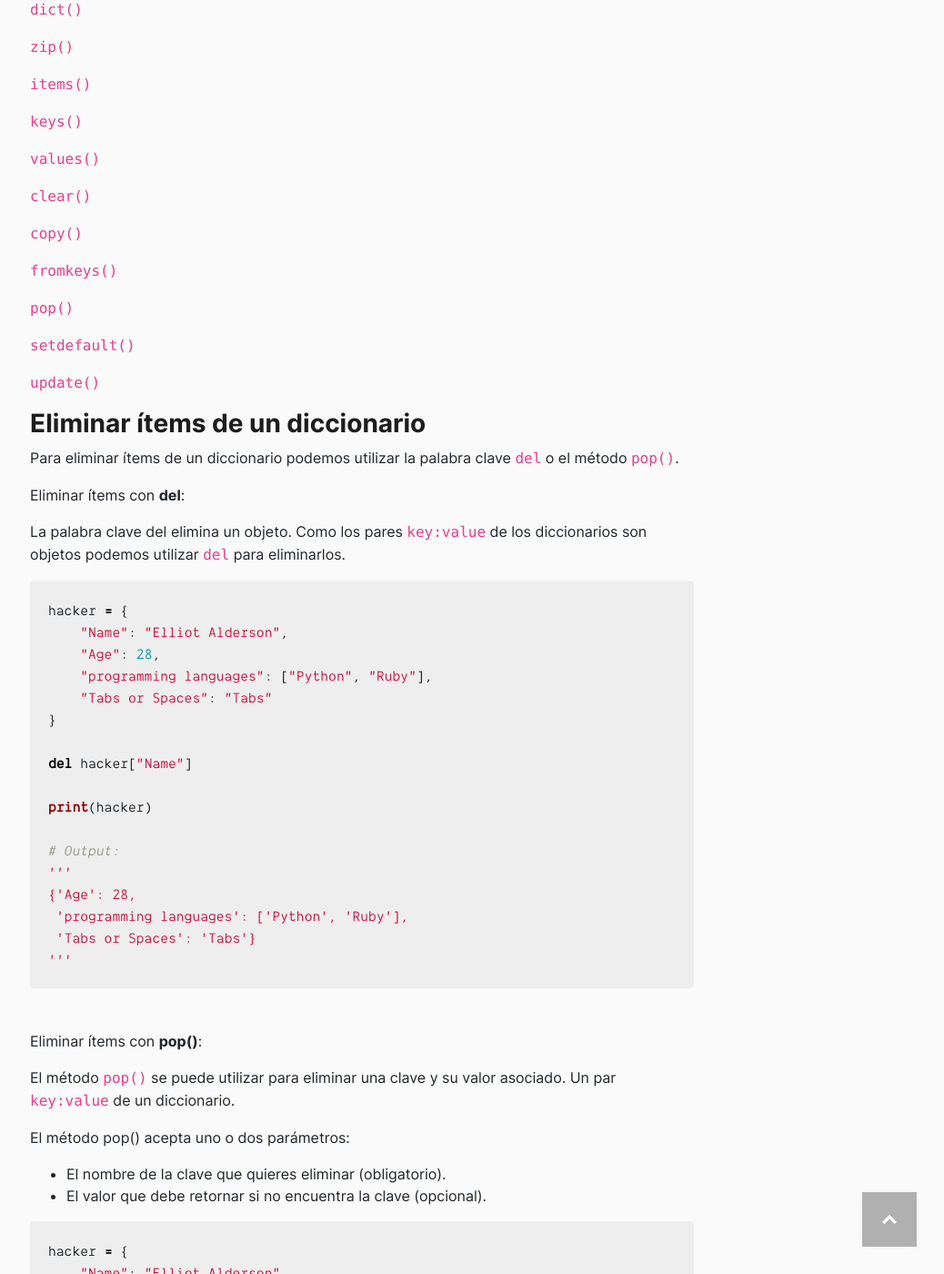
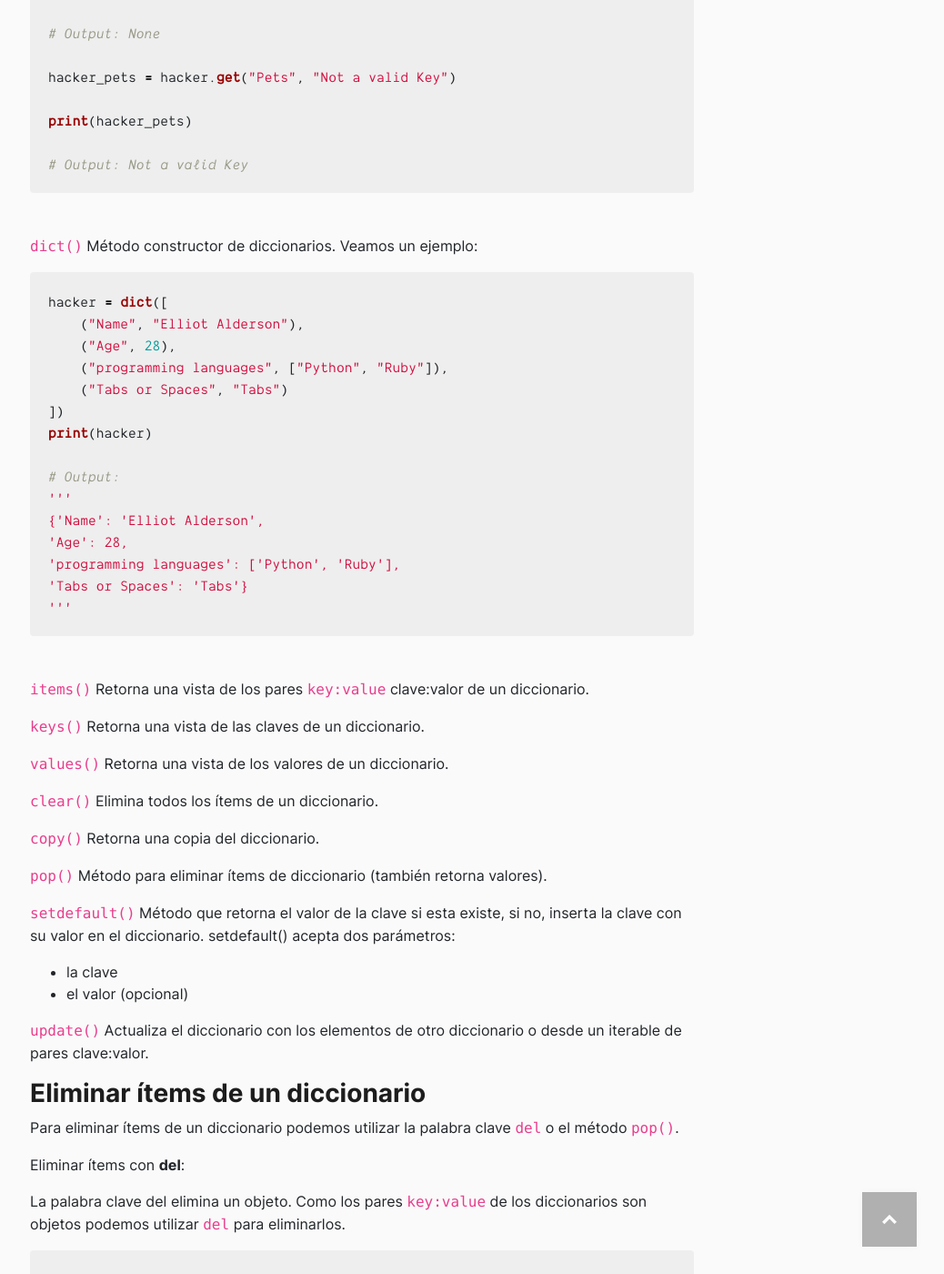
Before and after one commit to MarcelReig/netinetidesign, a Jekyll site: the page built from _posts/2021-09-11-diccionarios-en-python.md, in a window 1280 px wide and 1400 px high, scrolled down 3495 px. Shown: the whole window at 91% size, without its empty margins (242-1280 px from the left). Built offline with Jekyll 4.4.1, drawn with Linux system fonts in a browser that asks for light colours; comment, search, counter and statistics services are not loaded; some of the changed text lies outside the part shown.

Commit message:
edit dictionaries post

````diff
--- a/_posts/2021-09-11-diccionarios-en-python.md
+++ b/_posts/2021-09-11-diccionarios-en-python.md
@@ -10,11 +10,19 @@
 
 Los diccionarios en Python son una estructura de datos que permite almacenar contenido en forma `key:value` clave:valor.
 
-La lista de pares `key:value` se crea entre paréntesis `{}` y cada par de  `key:value` se separa con una coma.
+A diferencia de las listas, tuplas y strings que son indexados por su índice los diccionarios son indexados por claves.
 
-Los diccionarios son mutables, su contenido se puede modificar.
+La lista de pares `key:value` se crea entre llaves `{}` y cada par de  clave:valor se separa con comas.
+
+Los diccionarios __son mutables__, su contenido se puede modificar.
 
 Los diccionarios permiten guardar distintos tipos de datos: Strings, enteros, flotantes, booleanos, tuplas, listas y otros diccionarios.
+
+Asignando el valor `{}` a una variable creas un diccionario vacio.
+
+Los diccionarios también se pueden crear con el constructor `dict()`, introduciendo los pares `key:value` entre paréntesis.
+
+Veamos un ejemplo envolviendo los pares clave:valor entre llaves `{}`:
 
 ```py
 hacker = {
@@ -28,9 +36,9 @@
 
 # Output:
 '''{'Name': 'Elliot Alderson',
- 'Age': 28,
-  'programming languages': ['Python', 'Ruby'],
-  'Tabs or Spaces': 'Tabs'}
+'Age': 28,
+'programming languages': ['Python', 'Ruby'],
+'Tabs or Spaces': 'Tabs'}
 '''
 ```
 Acceder a un valor por su clave:
@@ -110,38 +118,56 @@
 
 # Output: Elliot Alderson
 
-print(hacker_name)
-hacker_name = hacker.get("Car")
+hacker_pets = hacker.get("Pets")
+
+print(hacker_pets)
 
 # Output: None
 
-print(hacker_name)
-hacker_name = hacker.get("Car", "Not a valid Key")
+hacker_pets = hacker.get("Pets", "Not a valid Key")
+
+print(hacker_pets)
 
 # Output: Not a valid Key
 ```
 
-`dict()`
+`dict()` Método constructor de diccionarios. Veamos un ejemplo:
 
-`zip()`
+```py
+hacker = dict([
+    ("Name", "Elliot Alderson"),
+    ("Age", 28),
+    ("programming languages", ["Python", "Ruby"]),
+    ("Tabs or Spaces", "Tabs")
+])
+print(hacker)
 
-`items()`
+# Output:
+'''
+{'Name': 'Elliot Alderson',
+'Age': 28,
+'programming languages': ['Python', 'Ruby'],
+'Tabs or Spaces': 'Tabs'}
+'''
+```
 
-`keys()`
+`items()` Retorna una vista de los pares `key:value` clave:valor de un diccionario.
 
-`values()`
+`keys()` Retorna una vista de las claves de un diccionario.
 
-`clear()`
+`values()` Retorna una vista de los valores de un diccionario.
 
-`copy()`
+`clear()` Elimina todos los ítems de un diccionario.
 
-`fromkeys()`
+`copy()` Retorna una copia del diccionario.
 
-`pop()`
+`pop()` Método para eliminar ítems de diccionario (también retorna valores).
 
-`setdefault()`
+`setdefault()` Método que retorna el valor de la clave si esta existe, si no, inserta la clave con su valor en el diccionario. setdefault() acepta dos parámetros:
+- la clave
+- el valor (opcional)
 
-`update()`
+`update()` Actualiza el diccionario con los elementos de otro diccionario o desde un iterable de pares clave:valor.
 
 ### Eliminar ítems de un diccionario
 
@@ -166,8 +192,8 @@
 # Output:
 '''
 {'Age': 28,
- 'programming languages': ['Python', 'Ruby'],
- 'Tabs or Spaces': 'Tabs'}
+'programming languages': ['Python', 'Ruby'],
+'Tabs or Spaces': 'Tabs'}
 '''
 ```
 
@@ -197,10 +223,14 @@
 # Output:
 '''
 {'Age': 28,
- 'programming languages': ['Python',
-  'Ruby'], 'Tabs or Spaces': 'Tabs'}
+'programming languages': ['Python',
+'Ruby'], 'Tabs or Spaces': 'Tabs'}
 '''
 ```
+
+Eliminar ítems con __clear()__
+
+`clear()` Elimina todos los pares `key:value` de un diccionario.
 
 ### Diccionarios anidados
 
@@ -258,13 +288,13 @@
 [{'hacker_one':
 {'Name': 'Elliot Alderson',
 'Age': 28,
- 'programming languages': ['Python', 'Ruby'],
- 'Tabs or Spaces': 'Tabs'}},
+'programming languages': ['Python', 'Ruby'],
+'Tabs or Spaces': 'Tabs'}},
 {'hacker_two':
 {'Name': 'Richard Hendricks',
 'Age': 33,
- 'programming languages': ['C', 'Ruby', 'Java'],
-  'Tabs or Spaces': 'Tabs'}}]
+'programming languages': ['C', 'Ruby', 'Java'],
+'Tabs or Spaces': 'Tabs'}}]
 '''
 ```
 
--- a/about/index.html
+++ b/about/index.html
@@ -9,12 +9,10 @@
   <div class="about-left">
     <p class="lead color-gray">
       Hola! Mi nombre es Marcel Reig, soy dessarrollador web, vivo en la isla de Menorca y actualmente estoy cursando el Bootcampt Full Stack
-      <b>Python</b> and <b>React</b> en <a href="https://bottega.tech/python-react-part-time/" target="_blank"> devCamp
-        by
-        Bottega</a>.
+    en <a href="https://bottega.tech/python-react-part-time/" target="_blank"> Bottega</a>.
     </p>
     <p class="lead color-gray">
-      Cuando no estoy trabajando o estudiando estoy disfrutando de las vistas en la
+      Cuando no estoy delante del ordenador me gusta dar largos paseos en la
       <a href="https://www.descobreixmenorca.com/es/playas-de-menorca/playa-de-son-bou/" target="_blank">Playa de Son
         Bou</a>.
     </p>
````
